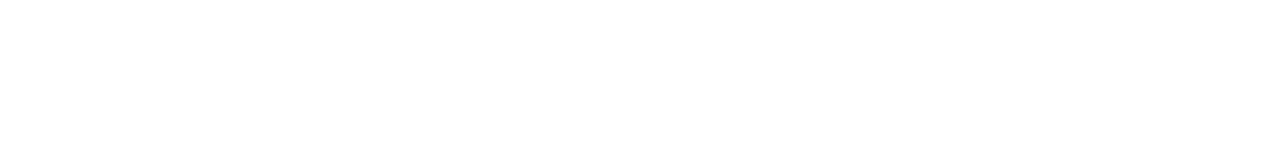
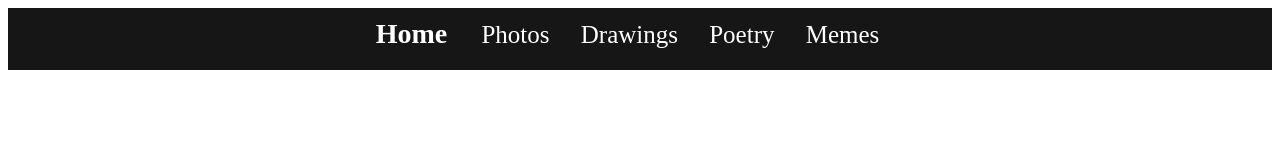
Before and after one commit to EmiCB/boneyardproject, a plain HTML site: page index.html in a window 1280 px wide. Drawn offline with Linux system fonts and the light colour scheme; files that its build step writes are made by us from their sources.

Commit message:
Update 1.0
+ nav bar (no other pages so no links work)

```diff
--- a/index.html
+++ b/index.html
@@ -2,8 +2,21 @@
 	<html>
 		<head>
 			<title> Home </title>
+
+			<link rel="stylesheet" type="text/css" href="assets/main.css">
+
+			<link href="https://fonts.googleapis.com/css?family=Roboto" rel="stylesheet">
+
 		</head>
 		<body>
-
+			<div id = "nav">
+			<ul>
+				<li><a href="index.html" class="selected">Home</a></li>
+				<li><a href=".html">Photos</a></li>
+				<li><a href=".html">Drawings</a></li>
+				<li><a href=".html">Poetry</a></li>
+				<li><a href=".html">Memes</a></li>
+			</ul>
+		</div>
 		</body>
 	</html>
--- /dev/null
+++ b/main.css
@@ -0,0 +1,34 @@
+/*Background*/
+body {
+
+}
+
+/* Nav Bar */
+#nav ul {
+	margin: 0px 0 0px 0;
+	padding: 10px 0 20px 0;
+	list-style-type: none;
+	font-size: 25px;
+	text-align: center;
+	background-color: #161616;
+	border: 0px 0 0px 0;
+}
+#nav li {
+	display: inline;
+	margin: 0;
+	padding: 0;
+}
+#nav li a {
+	margin: 0 1em 0 0;
+	padding: 5px 0;
+	text-decoration: none;
+	color: white;
+}
+#nav li a:hover:not(.active) {
+    text-decoration: underline;
+}
+#nav a.selected:link, a.selected:visited {
+	font-weight: bold;
+	font-size: 28px;
+	text-decoration: none;
+}
```
